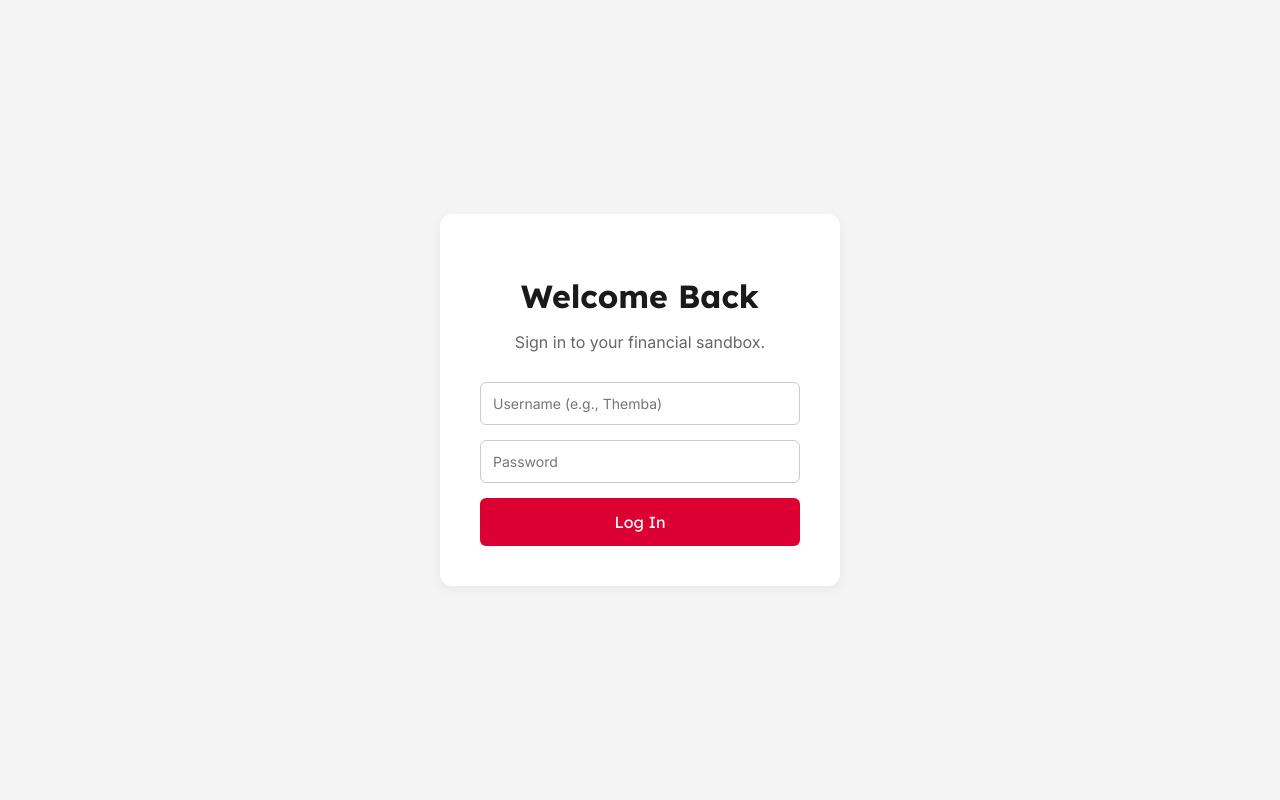
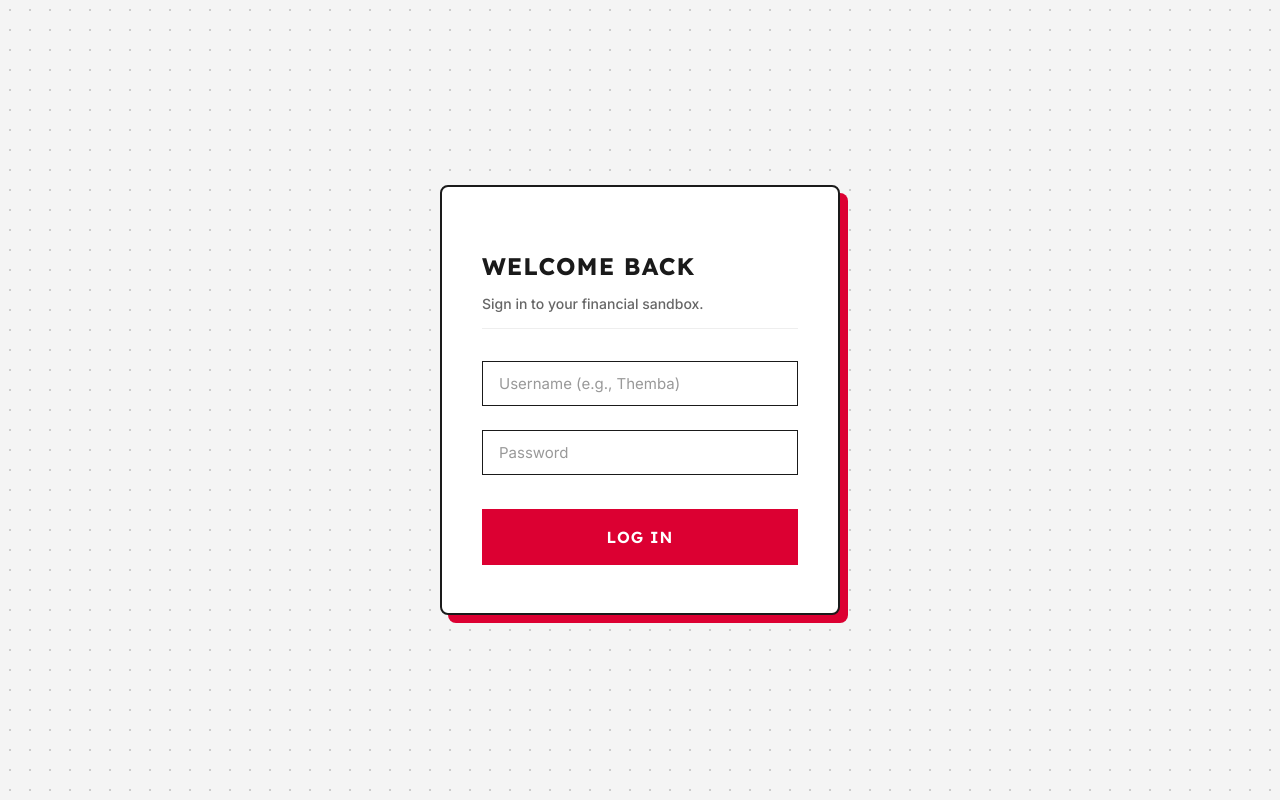
Before and after one commit to Truth2004/wealth-studio, a React (Vite) app: page / in a window 1280 px wide. Built offline with nearby package versions, Linux system fonts and the light colour scheme.

Commit message:
updated login page look to look more financial

```diff
--- a/src/styles/LoginPage.css
+++ b/src/styles/LoginPage.css
@@ -3,61 +3,93 @@
   height: 100vh;
   justify-content: center;
   align-items: center;
+  background-color: #f4f4f4;
+  /* Adds a very subtle technical dot-grid background */
+  background-image: radial-gradient(#ccc 1px, transparent 1px);
+  background-size: 20px 20px;
 }
 
 .login-card {
   background-color: white;
-  padding: 40px;
-  border-radius: 12px;
-  box-shadow: 0 4px 12px rgba(0, 0, 0, 0.05);
+  padding: 48px 40px;
+  border-radius: 8px; /* Sharp, authoritative corners */
+  border: 2px solid #1a1a1a; /* Thick, defining outline */
+  /* Hard offset shadow using your brand red for a striking, modern look */
+  box-shadow: 8px 8px 0px #dc0032;
   width: 100%;
   max-width: 400px;
-  text-align: center;
+  text-align: left; /* Left alignment feels more like a formal financial document */
 }
 
 .login-title {
   font-family: 'Lexend', sans-serif;
   color: #1a1a1a;
-  margin-bottom: 10px;
+  margin-bottom: 4px;
+  font-weight: 700;
+  text-transform: uppercase; /* Editorial authority */
+  letter-spacing: 1px;
+  font-size: 24px;
 }
 
 .login-subtitle {
   color: #666;
-  margin-bottom: 30px;
+  margin-bottom: 32px;
+  font-family: 'Inter', sans-serif;
+  font-size: 14px;
+  font-weight: 500;
+  border-bottom: 1px solid #eee; /* Structural dividing line */
+  padding-bottom: 16px;
 }
 
 .login-form {
   display: flex;
   flex-direction: column;
-  gap: 15px;
+  gap: 24px;
 }
 
 .login-input {
-  padding: 12px;
-  border-radius: 6px;
-  border: 1px solid #ccc;
+  padding: 12px 16px;
+  border-radius: 0;
+  border: 1px solid #1a1a1a; /* Stark borders matching the card */
   font-family: 'Inter', sans-serif;
-  font-size: 14px;
+  font-size: 15px;
+  color: #1a1a1a;
+  background-color: white;
+  transition: all 0.15s ease;
+}
+
+.login-input::placeholder {
+  color: #999;
 }
 
 .login-input:focus {
   outline: none;
+  border-width: 2px;
   border-color: #dc0032;
+  padding: 11px 15px; /* Prevent layout shift when border gets thicker */
 }
 
 .login-button {
   background-color: #dc0032;
   color: white;
-  padding: 14px;
-  border-radius: 6px;
-  border: none;
+  padding: 16px;
+  border-radius: 0;
+  border: 2px solid #dc0032;
   cursor: pointer;
   font-family: 'Lexend', sans-serif;
-  font-weight: 500;
+  font-weight: 600;
   font-size: 16px;
-  transition: background-color 0.2s ease;
+  text-transform: uppercase;
+  letter-spacing: 1px;
+  margin-top: 10px;
+  transition: all 0.2s ease;
 }
 
 .login-button:hover {
-  background-color: #b30029;
+  background-color: white;
+  color: #dc0032; /* Inverts the button on hover for a high-contrast interaction */
 }
+
+.login-button:active {
+  transform: translate(2px, 2px); /* Physical "pushing down" effect */
+}
```
